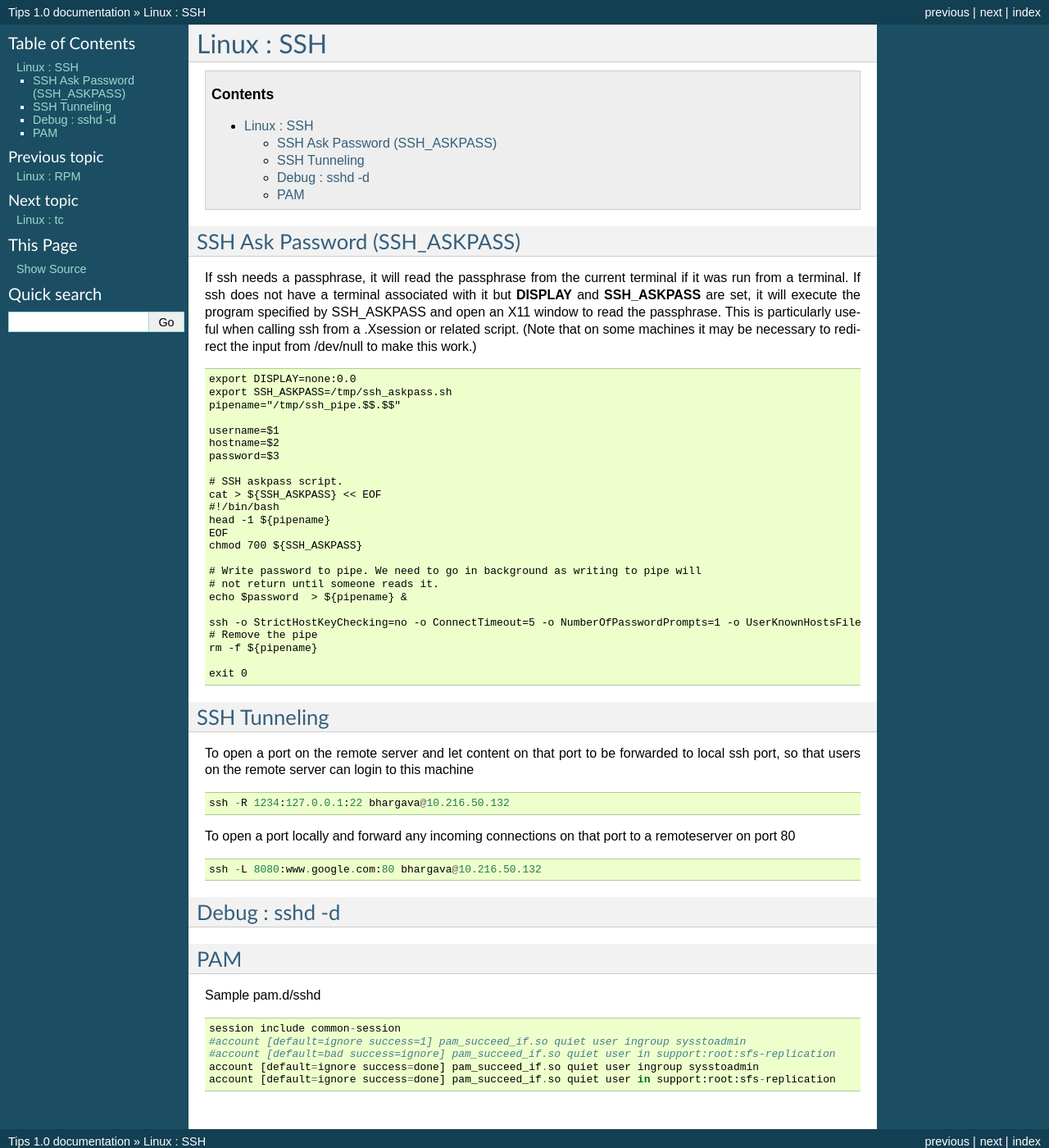
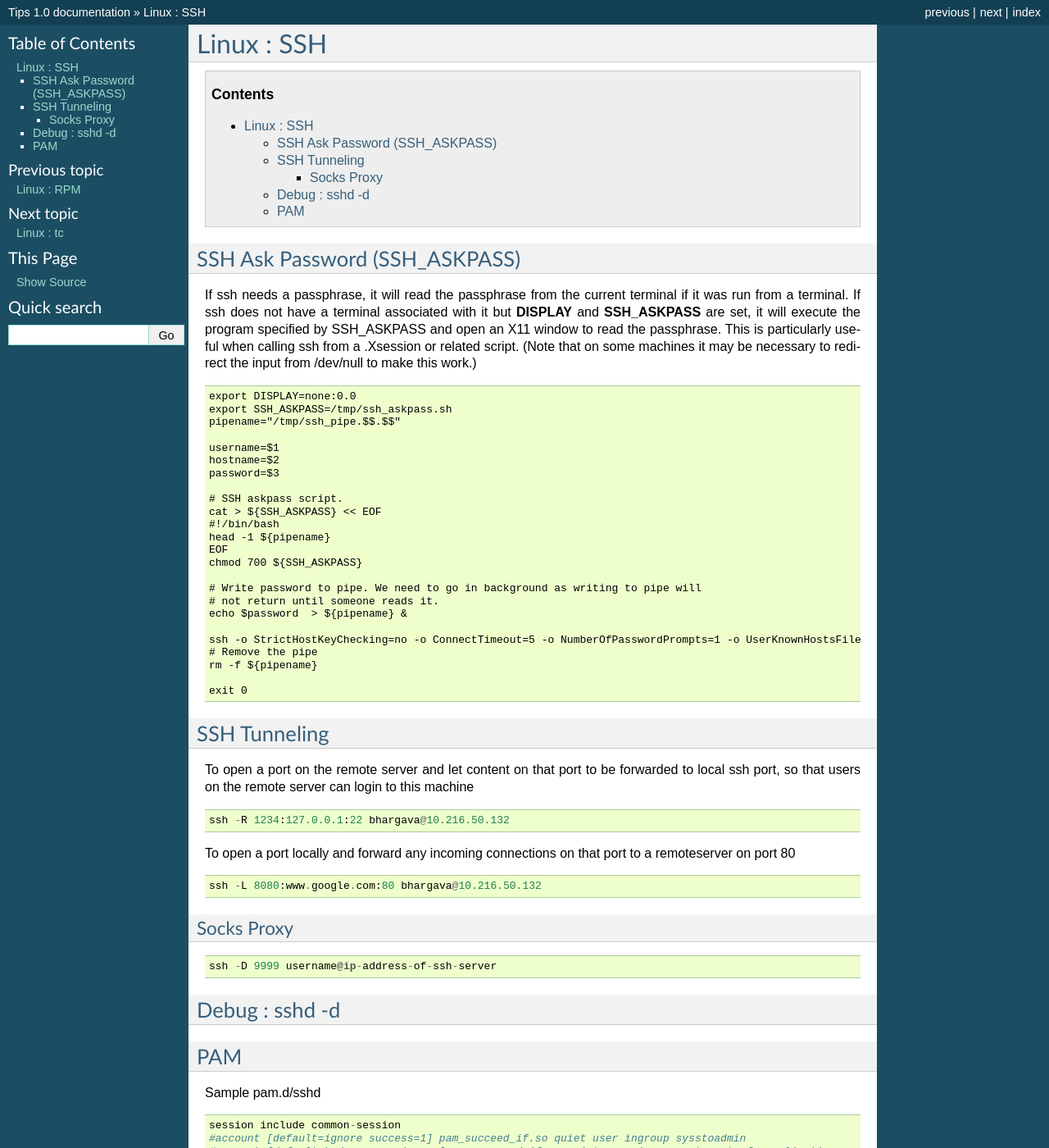
Before and after one commit to bhargavakumark/Notes, a Sphinx documentation site: the page built from source/linux.ssh.rst, in a window 1280 px wide and 1400 px high. Shown: the whole window at 82% size. Built offline with Sphinx 7.4.7, drawn with Linux system fonts in a browser that asks for light colours.

Commit message:
ssh socks proxy

```diff
--- a/source/linux.ssh.rst
+++ b/source/linux.ssh.rst
@@ -60,6 +60,14 @@ port to a remoteserver on port 80
 
         ssh -L 8080:www.google.com:80 bhargava@10.216.50.132
 
+===========
+Socks Proxy
+===========
+
+::
+
+	ssh -D 9999 username@ip-address-of-ssh-server
+
 Debug : sshd -d
 ---------------
 
```
